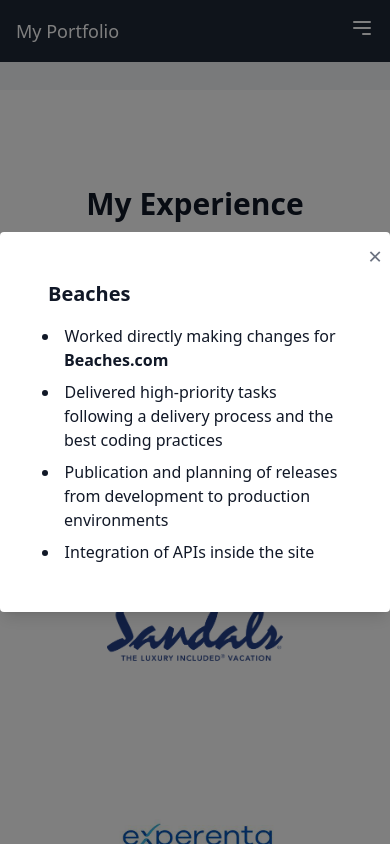
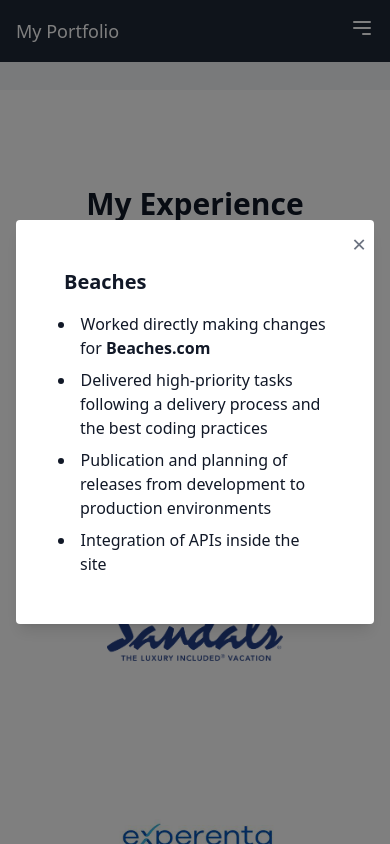
Before and after one commit to alexyocruz1/alexy.cruz, a Next.js app: page / in a window 390 px wide. Both pictures are taken after a click on the element 195 px from the left and 7056 px from the top of the page. Shown: the part 6634-7478 px from the top of the page. Built offline with nearby package versions, Linux system fonts and the light colour scheme.

Commit message:
title updated for personal apps and modal padding updated on mobile

```diff
--- a/src/components/Modal.tsx
+++ b/src/components/Modal.tsx
@@ -32,10 +32,13 @@
 
   return (
     <div className="fixed inset-0 bg-black bg-opacity-50 flex items-center justify-center z-50">
-      <div ref={modalRef} className="bg-white p-12 rounded shadow-lg max-w-2xl w-full relative">
+      <div
+        ref={modalRef}
+        className="bg-white p-12 rounded shadow-lg max-w-2xl w-full relative mx-4 sm:mx-8"
+      >
         <button
           onClick={onClose}
-          className="absolute top-2 right-2 text-gray-500 hover:text-gray-700 text-2xl" // Increased font size
+          className="absolute top-2 right-2 text-gray-500 hover:text-gray-700 text-2xl"
         >
           &times;
         </button>
--- a/src/components/PersonalApplications.tsx
+++ b/src/components/PersonalApplications.tsx
@@ -4,7 +4,7 @@
   return (
     <section id="personal-applications" className="py-24 bg-gray-100 text-gray-900">
       <div className="container mx-auto px-8 lg:px-16 max-w-6xl">
-        <h2 className="text-3xl font-bold text-center mb-4">Personal Applications</h2>
+        <h2 className="text-3xl font-bold text-center mb-4">Personal Projects</h2>
         <p className="text-center mb-20 text-gray-700">
           Projects I've built
         </p>
```
